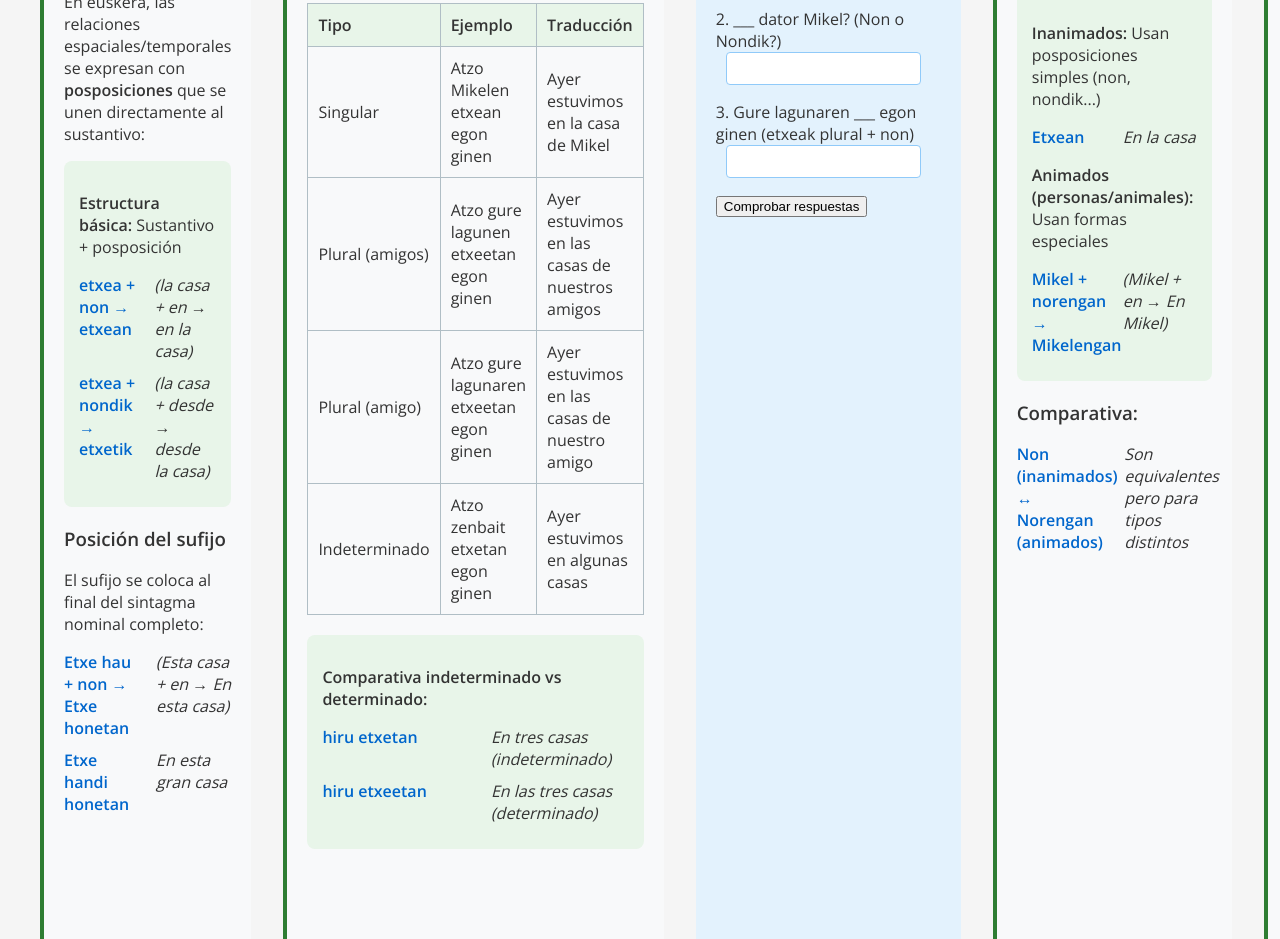
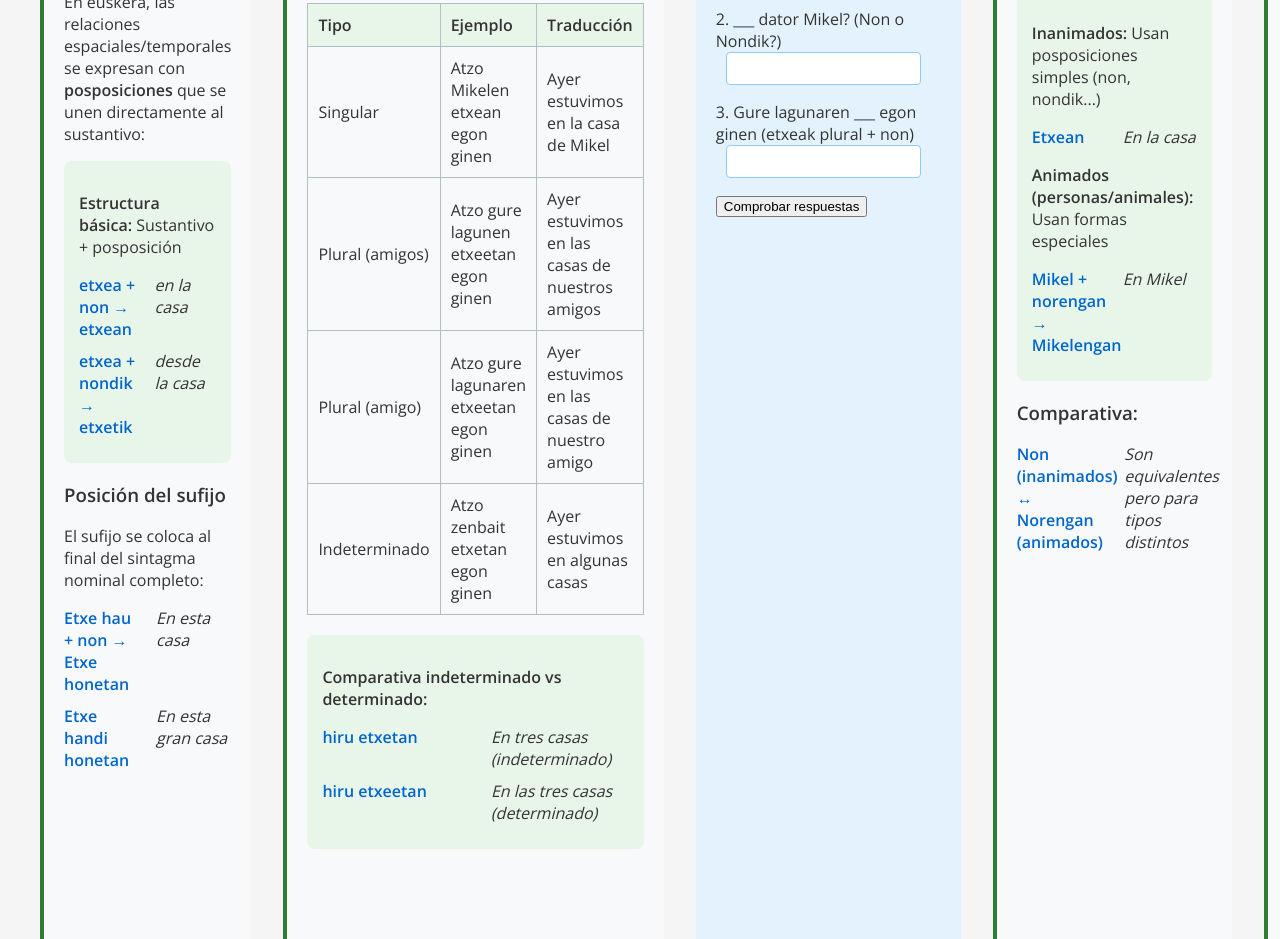
Before and after one commit to KoldoAH/web_euskera, a plain HTML site: page lecciones/leccionA1_clase2.html in a window 1280 px wide. Shown: the part 312-1251 px from the top of the page. Drawn offline with nearby package versions, Linux system fonts and the light colour scheme; files that its build step writes are made by us from their sources; a web font is replaced by a local one.

Commit message:
Update leccionA1_clase2.html cambio traducciones

```diff
--- a/lecciones/leccionA1_clase2.html
+++ b/lecciones/leccionA1_clase2.html
@@ -106,11 +106,11 @@
                 <p><strong>Estructura básica:</strong> Sustantivo + posposición</p>
                 <div class="example-pair">
                     <div class="euskera">etxea + non → etxean</div>
-                    <div class="translation">(la casa + en → en la casa)</div>
+                    <div class="translation">en la casa</div>
                 </div>
                 <div class="example-pair">
                     <div class="euskera">etxea + nondik → etxetik</div>
-                    <div class="translation">(la casa + desde → desde la casa)</div>
+                    <div class="translation">desde la casa</div>
                 </div>
             </div>
 
@@ -118,7 +118,7 @@
             <p>El sufijo se coloca al final del sintagma nominal completo:</p>
             <div class="example-pair">
                 <div class="euskera">Etxe hau + non → Etxe honetan</div>
-                <div class="translation">(Esta casa + en → En esta casa)</div>
+                <div class="translation">En esta casa</div>
             </div>
             <div class="example-pair">
                 <div class="euskera">Etxe handi honetan</div>
@@ -195,7 +195,7 @@
                 <p><strong>Animados (personas/animales):</strong> Usan formas especiales</p>
                 <div class="example-pair">
                     <div class="euskera">Mikel + norengan → Mikelengan</div>
-                    <div class="translation">(Mikel + en → En Mikel)</div>
+                    <div class="translation">En Mikel</div>
                 </div>
             </div>
 
```
